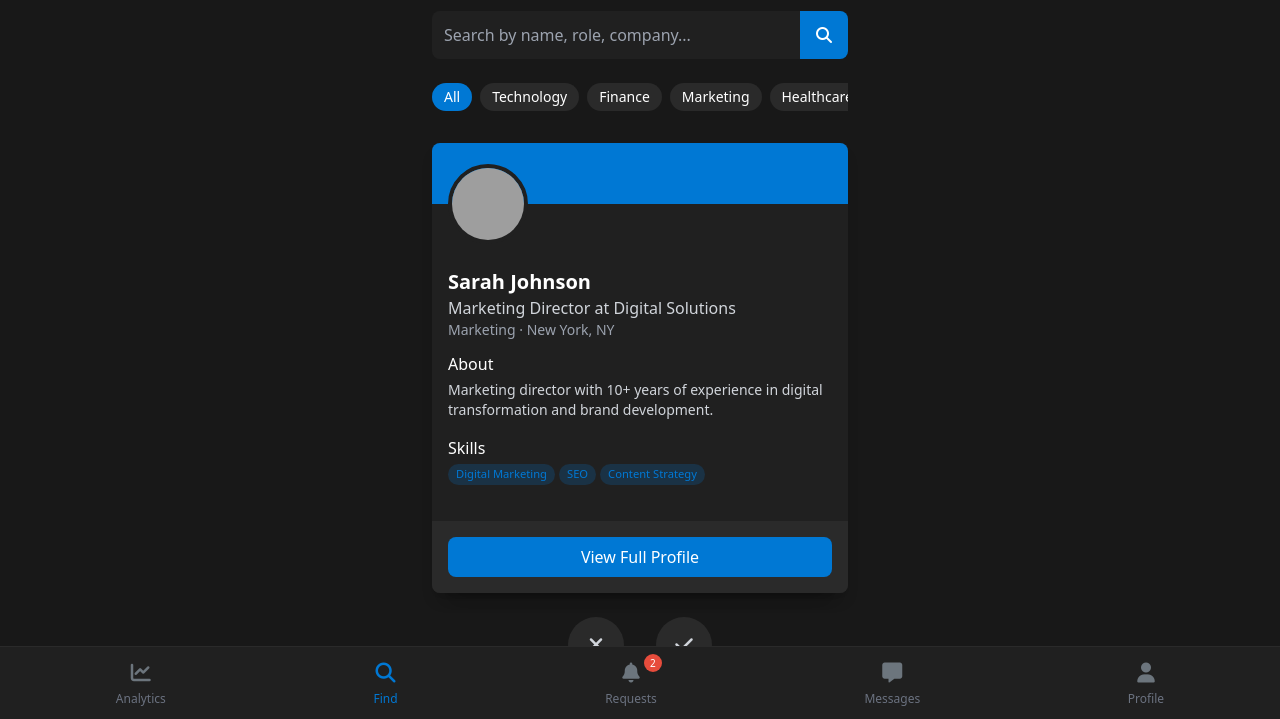
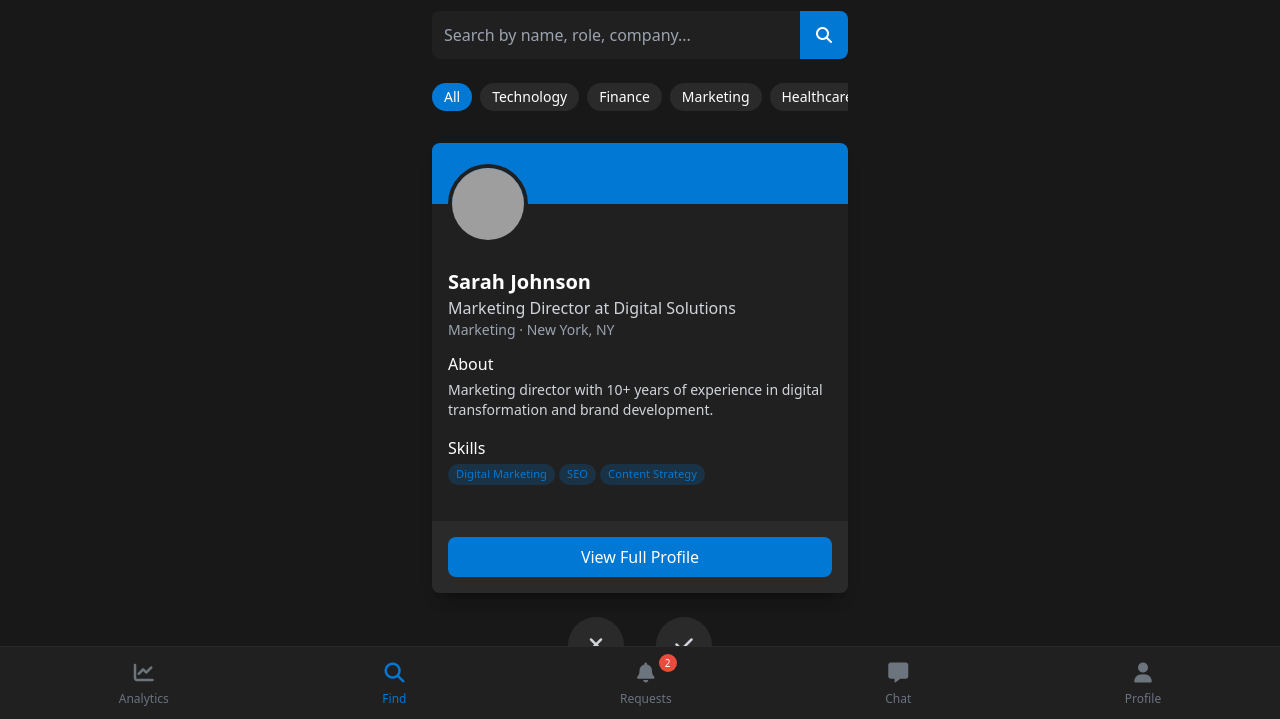
Before and after one commit to sctw39/ProConnect-Project, a plain HTML site: page search.html in a window 1280 px wide. Shown: the part 81-800 px from the top of the page. Drawn offline with nearby package versions, Linux system fonts and the light colour scheme; grey boxes are pictures that could not be loaded.

Commit message:
Update search.html

```diff
--- a/search.html
+++ b/search.html
@@ -408,9 +408,9 @@
                 <span id="navNotificationBadge" class="notification-badge">2</span>
                 <span class="text-xs mt-1 text-gray-500">Requests</span>
             </a>
-            <a href="messages.html" class="flex flex-col items-center">
+            <a href="chat.html" class="flex flex-col items-center">
                 <i class="fas fa-comment-alt text-xl text-gray-500 nav-icon"></i>
-                <span class="text-xs mt-1 text-gray-500">Messages</span>
+                <span class="text-xs mt-1 text-gray-500">Chat</span>
             </a>
             <a href="profile.html" class="flex flex-col items-center">
                 <i class="fas fa-user text-xl text-gray-500 nav-icon"></i>
```
